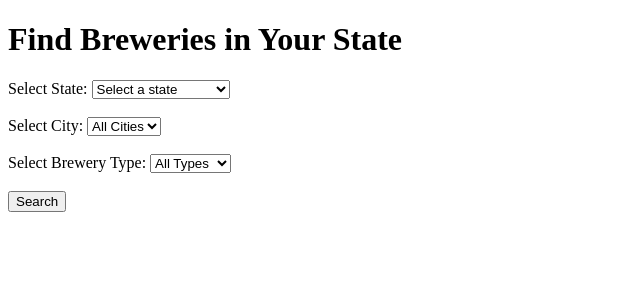
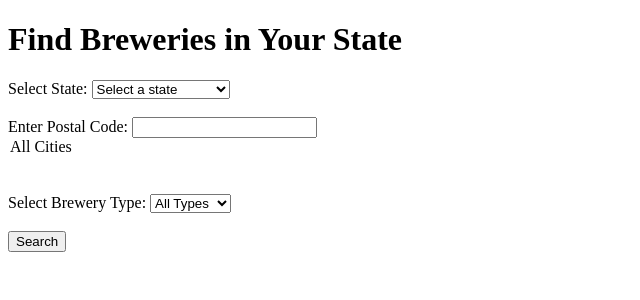
Before and after one commit to djmobius/Brewery-Finder, a Flask app: page / in a window 1280 px wide. Shown: the top 300 px of the page, without its empty margins (0-640 px from the left). Run offline with Flask 2, Linux system fonts and the light colour scheme.

Commit message:
changed to ask for zip code instead of city

```diff
--- a/app/app.py
+++ b/app/app.py
@@ -10,7 +10,16 @@ def home():
 @app.route('/get_breweries', methods=['POST'])
 def get_breweries():
     state = request.form['state']
-    response = requests.get(f'https://api.openbrewerydb.org/breweries?by_state={state}')
+    postal_code = request.form.get('postal_code')
+    brewery_type = request.form.get('brewery_type')
+
+    url = f'https://api.openbrewerydb.org/breweries?by_state={state}'
+    if postal_code:
+        url += f'&by_postal={postal_code}'
+    if brewery_type:
+        url += f'&by_type={brewery_type}'
+
+    response = requests.get(url)
     breweries = response.json()
     return render_template('breweries.html', breweries=breweries, state=state)
 
--- a/app/templates/index.html
+++ b/app/templates/index.html
@@ -83,8 +83,8 @@
             <option value="wyoming">Wyoming</option>
         </select>
         <br><br>
-        <label for="city">Select City:</label>
-        <select id="city" name="city">
+        <label for="postal_code">Enter Postal Code:</label>
+        <input type="text" id="postal_code" name="postal_code">
             <option value="">All Cities</option>
         </select>
         <br><br>
```
